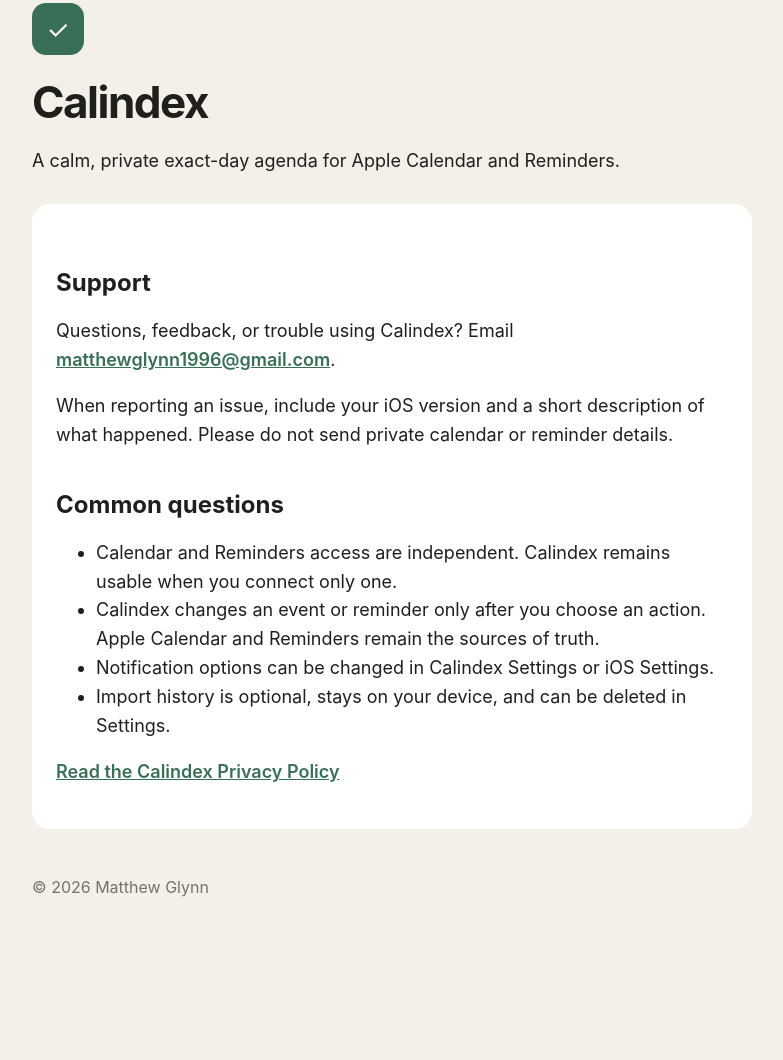
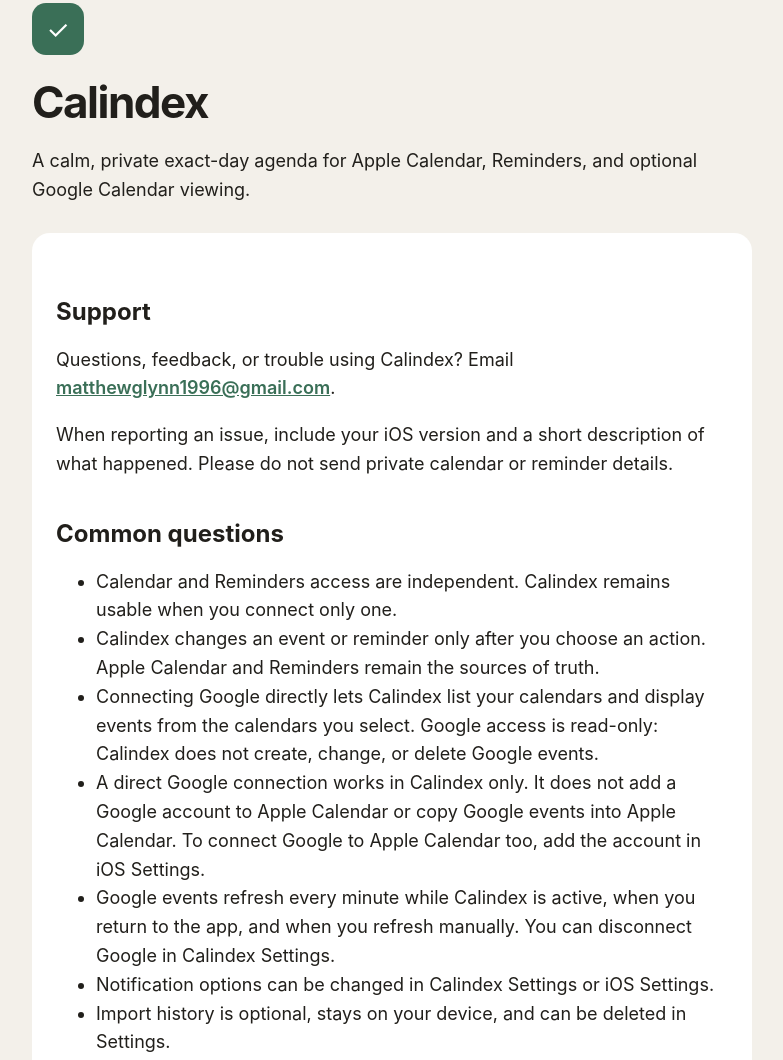
Before and after one commit to MatthewDGlynn/calendex-support, a plain HTML site: page index.html in a window 1280 px wide. Shown: the part 69-1129 px from the top of the page, without its empty margins (248-1031 px from the left). Before the commit the page ends 1038 px from the top, so only its background shows below. Drawn offline with Linux system fonts and the light colour scheme.

Commit message:
Verify Calindex support site ownership for Google sign-in (#2)

```diff
--- a/index.html
+++ b/index.html
@@ -4,6 +4,7 @@
   <meta charset="utf-8">
   <meta name="viewport" content="width=device-width, initial-scale=1">
   <meta name="description" content="Calindex support and privacy information.">
+  <meta name="google-site-verification" content="NExUjrKV20DhE6mu3Joj2sb_s6Q3S4e2KXS2x9vTeCI">
   <title>Calindex — Support</title>
   <style>
     :root { color-scheme: light dark; font-family: -apple-system, BlinkMacSystemFont, "Segoe UI", sans-serif; }
@@ -27,7 +28,7 @@
   <main>
     <div class="mark">✓</div>
     <h1>Calindex</h1>
-    <p>A calm, private exact-day agenda for Apple Calendar and Reminders.</p>
+    <p>A calm, private exact-day agenda for Apple Calendar, Reminders, and optional Google Calendar viewing.</p>
     <div class="card">
       <h2>Support</h2>
       <p>Questions, feedback, or trouble using Calindex? Email <a href="mailto:matthewglynn1996@gmail.com">matthewglynn1996@gmail.com</a>.</p>
@@ -36,6 +37,9 @@
       <ul>
         <li>Calendar and Reminders access are independent. Calindex remains usable when you connect only one.</li>
         <li>Calindex changes an event or reminder only after you choose an action. Apple Calendar and Reminders remain the sources of truth.</li>
+        <li>Connecting Google directly lets Calindex list your calendars and display events from the calendars you select. Google access is read-only: Calindex does not create, change, or delete Google events.</li>
+        <li>A direct Google connection works in Calindex only. It does not add a Google account to Apple Calendar or copy Google events into Apple Calendar. To connect Google to Apple Calendar too, add the account in iOS Settings.</li>
+        <li>Google events refresh every minute while Calindex is active, when you return to the app, and when you refresh manually. You can disconnect Google in Calindex Settings.</li>
         <li>Notification options can be changed in Calindex Settings or iOS Settings.</li>
         <li>Import history is optional, stays on your device, and can be deleted in Settings.</li>
       </ul>
```
